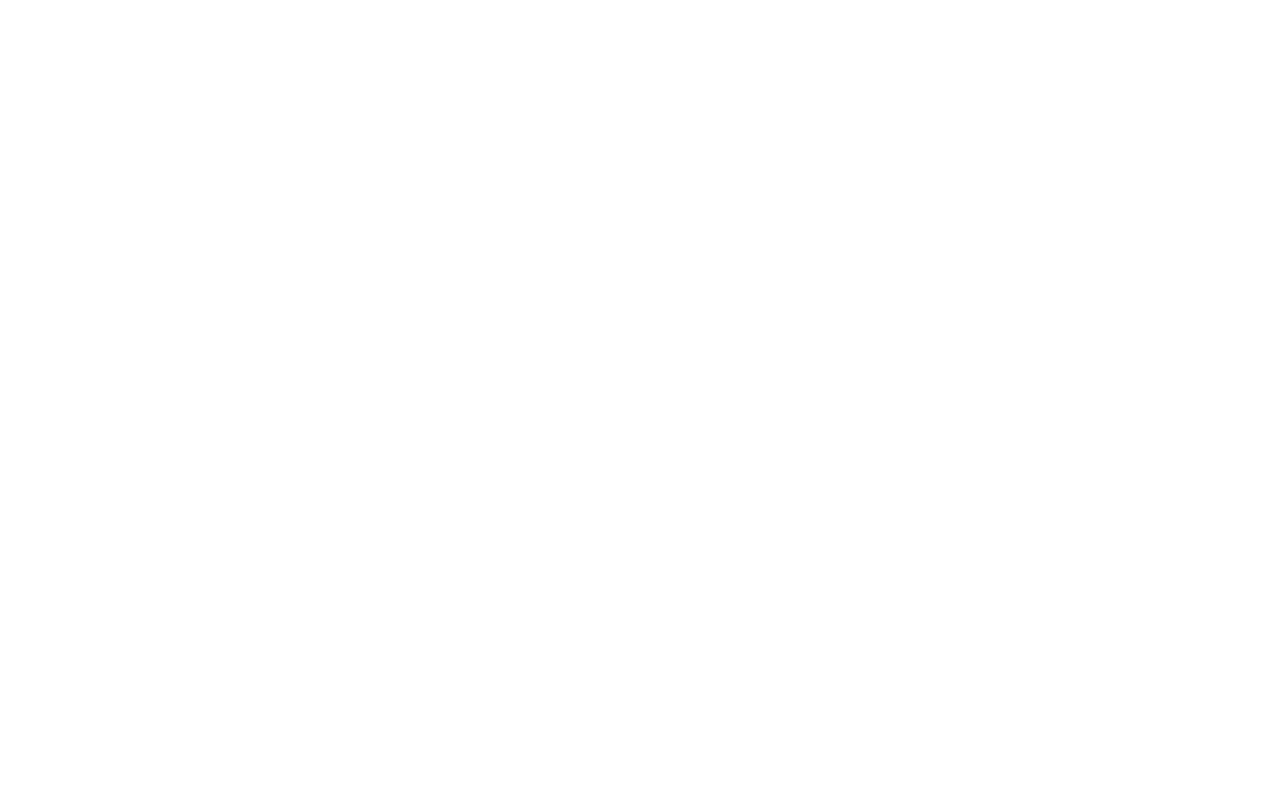
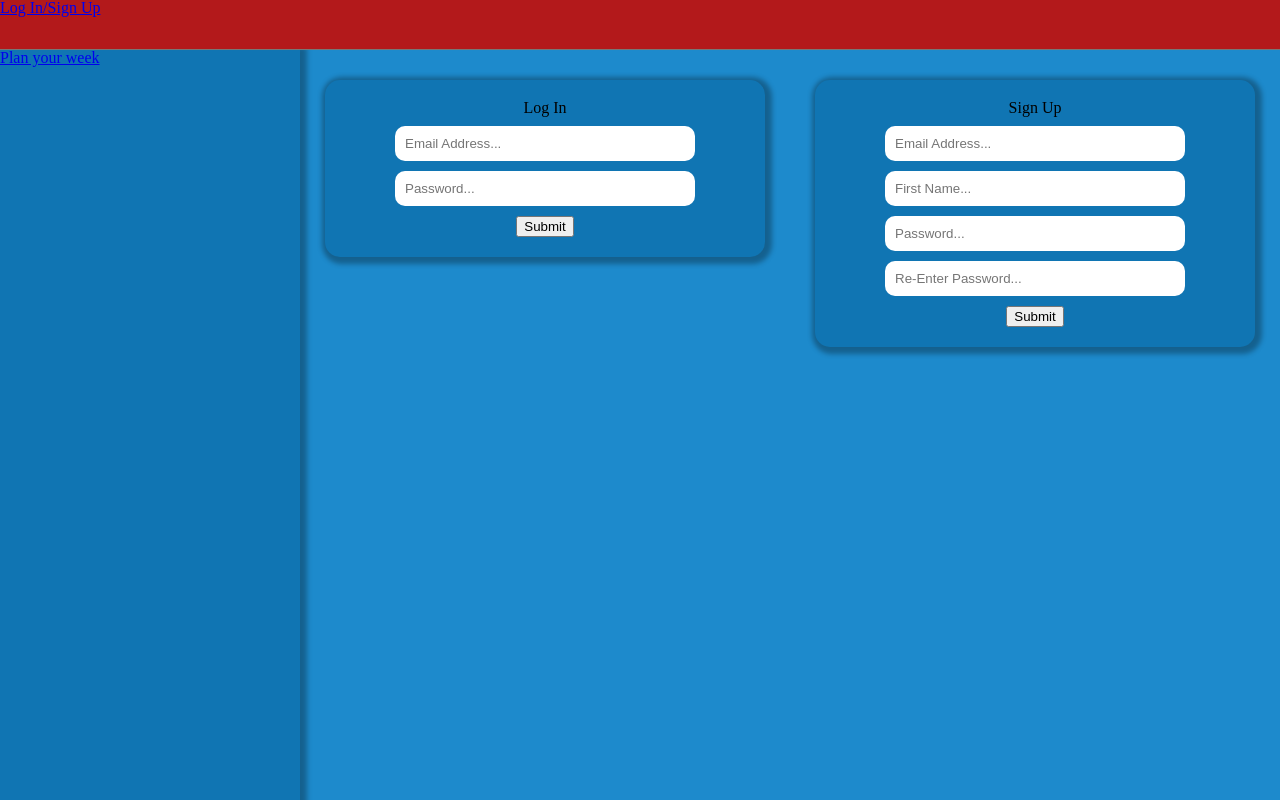
Before and after one commit to dproc96/chefd, a React (Create React App) app in the folder client/: page /login in a window 1280 px wide. Built offline with nearby package versions, Linux system fonts and the light colour scheme.

Commit message:
Built login and signup page

```diff
--- /dev/null
+++ b/client/public/css/base.css
@@ -0,0 +1,9 @@
+input {
+    display: block;
+    margin: 10px auto;
+    width: 70%;
+    padding: 10px;
+    border: none;
+    border-radius: 10px;
+    outline: none;
+}
--- a/client/public/index.html
+++ b/client/public/index.html
@@ -9,6 +9,7 @@
       content="Web site created using create-react-app"
     />
     <link rel="stylesheet" href="%PUBLIC_URL%/css/reset.css">
+    <link rel="stylesheet" href="%PUBLIC_URL%/css/base.css">
     <title>React App</title>
   </head>
   <body>
--- a/client/src/App.js
+++ b/client/src/App.js
@@ -3,11 +3,12 @@
 import Toolbar from './components/Toolbar';
 import Sidebar from './components/Sidebar';
 import Content from './components/Content';
+import LogIn from './pages/LogIn';
 
 class App extends React.Component {
     state = {
         isLoggedIn: false,
-        firstName: null
+        firstName: null,
     };
     navLinks = [
         {
@@ -15,6 +16,32 @@
             name: "Plan your week"
         }
     ];
+    handleInputChange = event => {
+        const { name, value } = event.target;
+        this.setState({
+            [name]: value
+        })
+    }
+    handleLogIn = () => {
+        const info = {
+            email: this.state["login--email"],
+            password: this.state["login--password"]
+        }
+        if (info.email.match(/.+@.+\..+/) && info.password) {
+            //logic to be written by Dan and Giri together
+        }
+    }
+    handleSignUp = () => {
+        const info = {
+            email: this.state["signup--email"],
+            name: this.state["signup--name"],
+            password: this.state["signup--password"],
+            passwordReenter: this.state["signup--password-reenter"]
+        }
+        if (info.email.match(/.+@.+\..+/) && info.password && info.name && info.password === info.passwordReenter) {
+            //logic to be written by Dan and Giri together
+        }
+    }
     render() {
         const style = {
             display: 'grid',
@@ -28,13 +55,18 @@
         }
         return (
             <Router>
-                <Route exact path="/">
-                    <div style={style}>
-                        <Toolbar isLoggedIn={this.state.isLoggedIn} firstName={this.state.firstName}/>
-                        <Sidebar navLinks={this.navLinks} />
-                        <Content />
-                    </div>
-                </Route>
+                <div style={style}>
+                    <Toolbar isLoggedIn={this.state.isLoggedIn} firstName={this.state.firstName} />
+                    <Sidebar navLinks={this.navLinks} />
+                    <Content>
+                        <Route exact path="/">
+
+                        </Route>
+                        <Route exact path="/login">
+                            <LogIn handleInputChange={this.handleInputChange} handleLogIn={this.handleLogIn} />
+                        </Route>
+                    </Content>
+                </div>
             </Router>
         )
     }
--- a/client/src/components/AccountButton.js
+++ b/client/src/components/AccountButton.js
@@ -1,9 +1,10 @@
 import React from 'react';
+import { Link } from 'react-router-dom';
 
 class AccountButton extends React.Component {
     render() {
         return (
-            <button>{this.props.isLoggedIn ? "Log Out" : "Log In/Sign Up"}</button>
+            <Link to={this.props.isLoggedIn ? "#" : "/login"}>{this.props.isLoggedIn ? "Log Out" : "Log In/Sign Up"}</Link>
         )
     }
 }
--- a/client/src/components/Content.js
+++ b/client/src/components/Content.js
@@ -9,7 +9,7 @@
         }
         return (
             <div style={style}>
-
+                {this.props.children}
             </div>
         )
     }
--- /dev/null
+++ b/client/src/components/LogInCard.js
@@ -0,0 +1,16 @@
+import React from 'react';
+
+class LogInCard extends React.Component {
+    render() {
+        return (
+            <div style={this.props.cardStyle}>
+                <h2>Log In</h2>
+                <input onChange={this.props.handleInputChange} name="login--email" placeholder="Email Address..." />
+                <input onChange={this.props.handleInputChange} name="login--password" placeholder="Password..." />
+                <button onClick={this.props.handleLogIn}>Submit</button>
+            </div>
+        )
+    }
+}
+
+export default LogInCard;
--- a/client/src/components/Sidebar.js
+++ b/client/src/components/Sidebar.js
@@ -6,7 +6,9 @@
     render() {
         const style = {
             gridArea: 'sidebar',
-            backgroundColor: theme.darkBlue
+            backgroundColor: theme.darkBlue,
+            boxShadow: "2px 2px 5px 5px rgba(0,0,0,0.3)",
+            zIndex: 1
         }
         return (
             <div style={style}>
--- /dev/null
+++ b/client/src/components/SignUpCard.js
@@ -0,0 +1,18 @@
+import React from 'react';
+
+class SignUpCard extends React.Component {
+    render() {
+        return (
+            <div style={this.props.cardStyle}>
+                <h2>Sign Up</h2>
+                <input onChange={this.props.handleInputChange} name="signup--email" placeholder="Email Address..." />
+                <input onChange={this.props.handleInputChange} name="signup--name" placeholder="First Name..." />
+                <input type="password" onChange={this.props.handleInputChange} name="signup--password" placeholder="Password..." />
+                <input type="password" onChange={this.props.handleInputChange} name="signup--password-reenter" placeholder="Re-Enter Password..." />
+                <button onClick={this.props.handleSignUp}>Submit</button>
+            </div>
+        )
+    }
+}
+
+export default SignUpCard;
--- a/client/src/components/Toolbar.js
+++ b/client/src/components/Toolbar.js
@@ -6,7 +6,9 @@
     render() {
         const style = {
             gridArea: 'toolbar',
-            backgroundColor: theme.darkRed
+            backgroundColor: theme.darkRed,
+            zIndex: 2,
+            borderBottom: "1px #777777 solid"
         }
         return (
             <div style={style}>
--- /dev/null
+++ b/client/src/pages/LogIn.js
@@ -0,0 +1,31 @@
+import React from 'react';
+import LogInCard from '../components/LogInCard';
+import SignUpCard from '../components/SignUpCard';
+import theme from '../theme';
+
+class LogIn extends React.Component {
+    render() {
+        const cardStyle = {
+            width: 400,
+            padding: 20,
+            height: "max-content",
+            backgroundColor: theme.darkBlue,
+            margin: "30px 0px",
+            borderRadius: "15px",
+            textAlign: "center",
+            boxShadow: "2px 2px 5px 5px rgba(0,0,0,0.3)"
+        }
+        const style = {
+            display: "flex",
+            justifyContent: "space-around",
+        }
+        return (
+            <div style={style}>
+                <LogInCard cardStyle={cardStyle} {...this.props} />
+                <SignUpCard cardStyle={cardStyle} {...this.props} />
+            </div>
+        );
+    }
+}
+
+export default LogIn;
```
